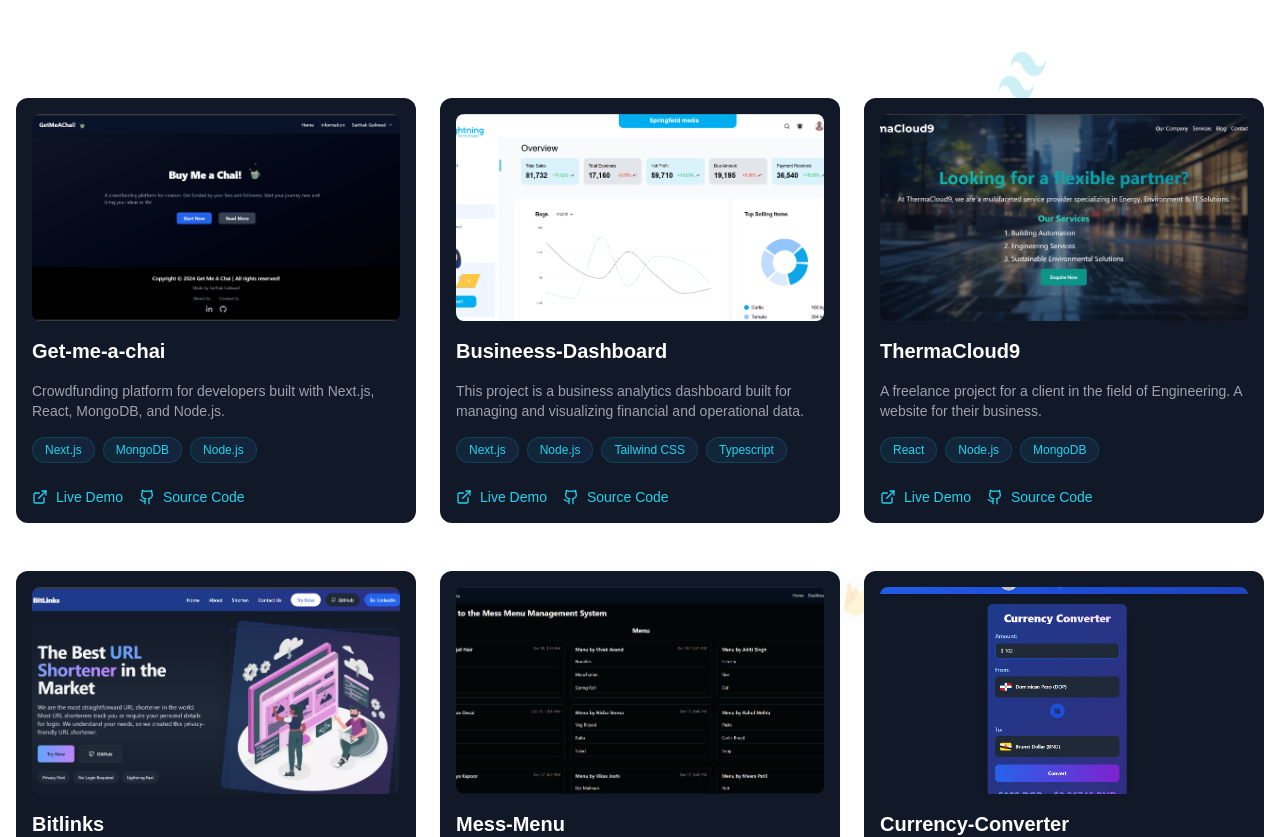
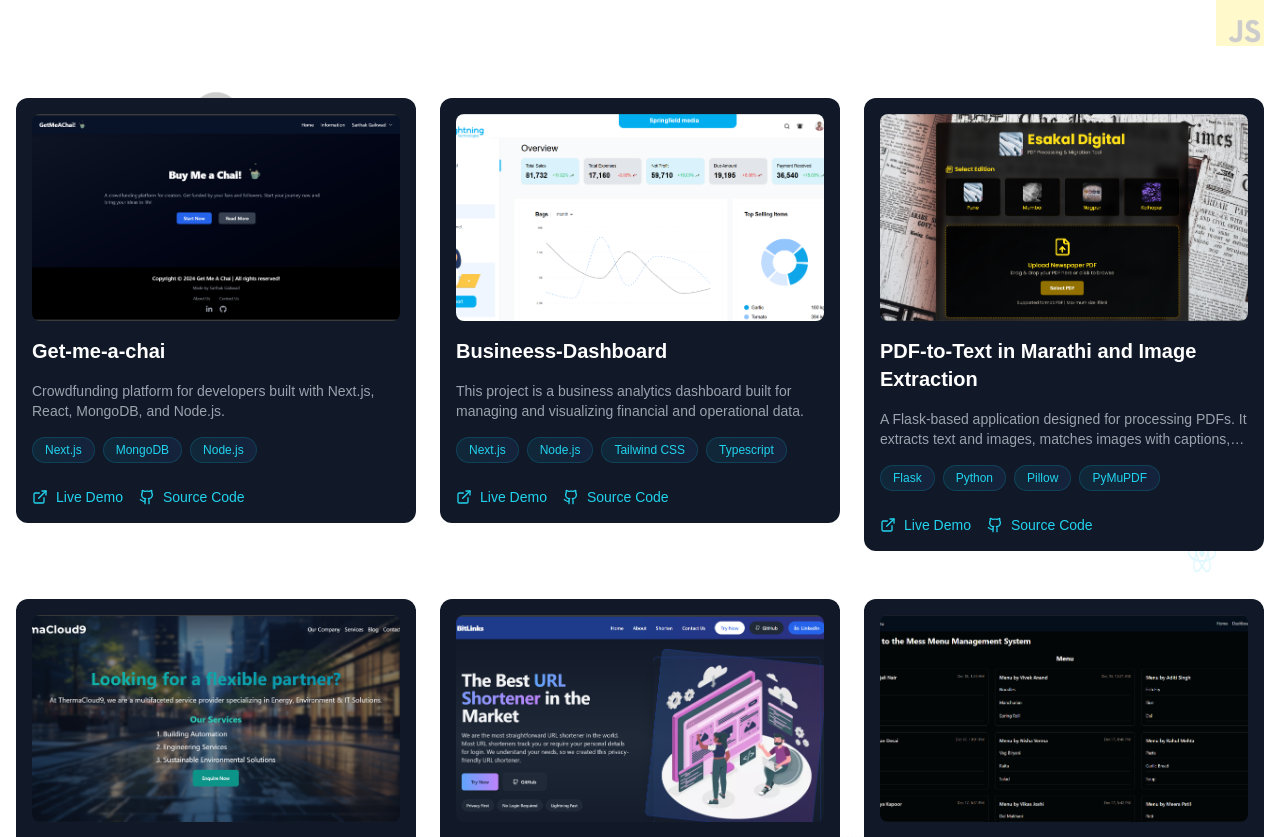
Before and after one commit to Sarthak5290/sarthak-next, a Next.js app: page / in a window 1280 px wide. Shown: the part 790-1627 px from the top of the page. Built offline with nearby package versions, Linux system fonts and the light colour scheme.

Commit message:
add PDF-to-Text application to Projects.js

```diff
--- a/components/Projects.js
+++ b/components/Projects.js
@@ -127,6 +127,17 @@ const Projects = () => {
       link: "https://business-dashboard-flax.vercel.app/",
     },
     {
+      title: "PDF-to-Text in Marathi and Image Extraction",
+      description:
+        "A Flask-based application designed for processing PDFs. It extracts text and images, matches images with captions, and generates structured XML outputs.",
+      imageSrc: "/projects/image7.png",
+      tech: ["Flask", "Python", "Pillow", "PyMuPDF"],
+      category: "backend",
+      github:
+        "https://github.com/Sarthak5290/PDF-to-text-and-image-extraction--Marathi-Language-",
+      link: "https://e-news-digital.onrender.com/",
+    },
+    {
       title: "ThermaCloud9",
       description:
         "A freelance project for a client in the field of Engineering. A website for their business.",
```
Also changed, not shown: public/projects/image7.png (added).
